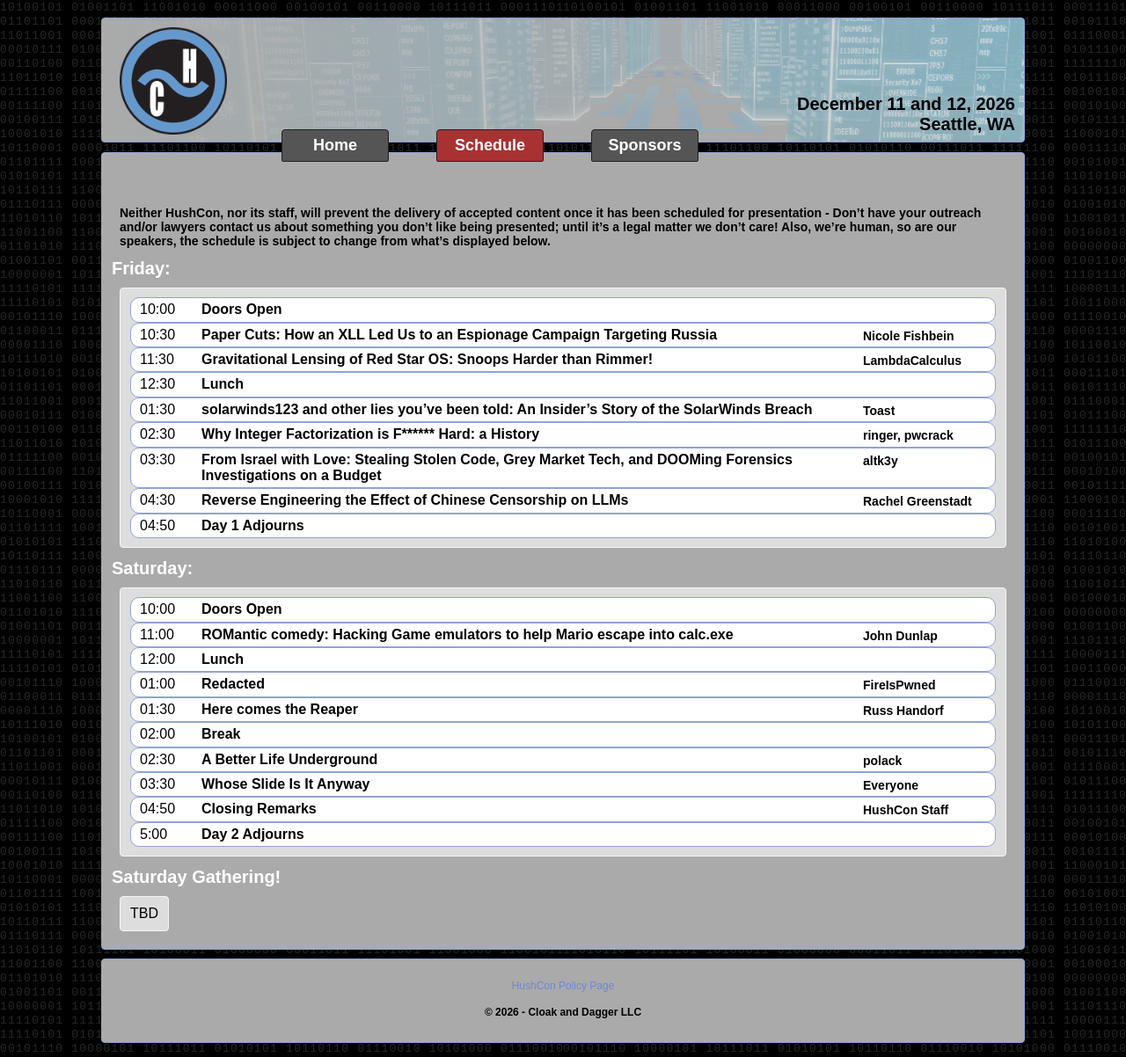
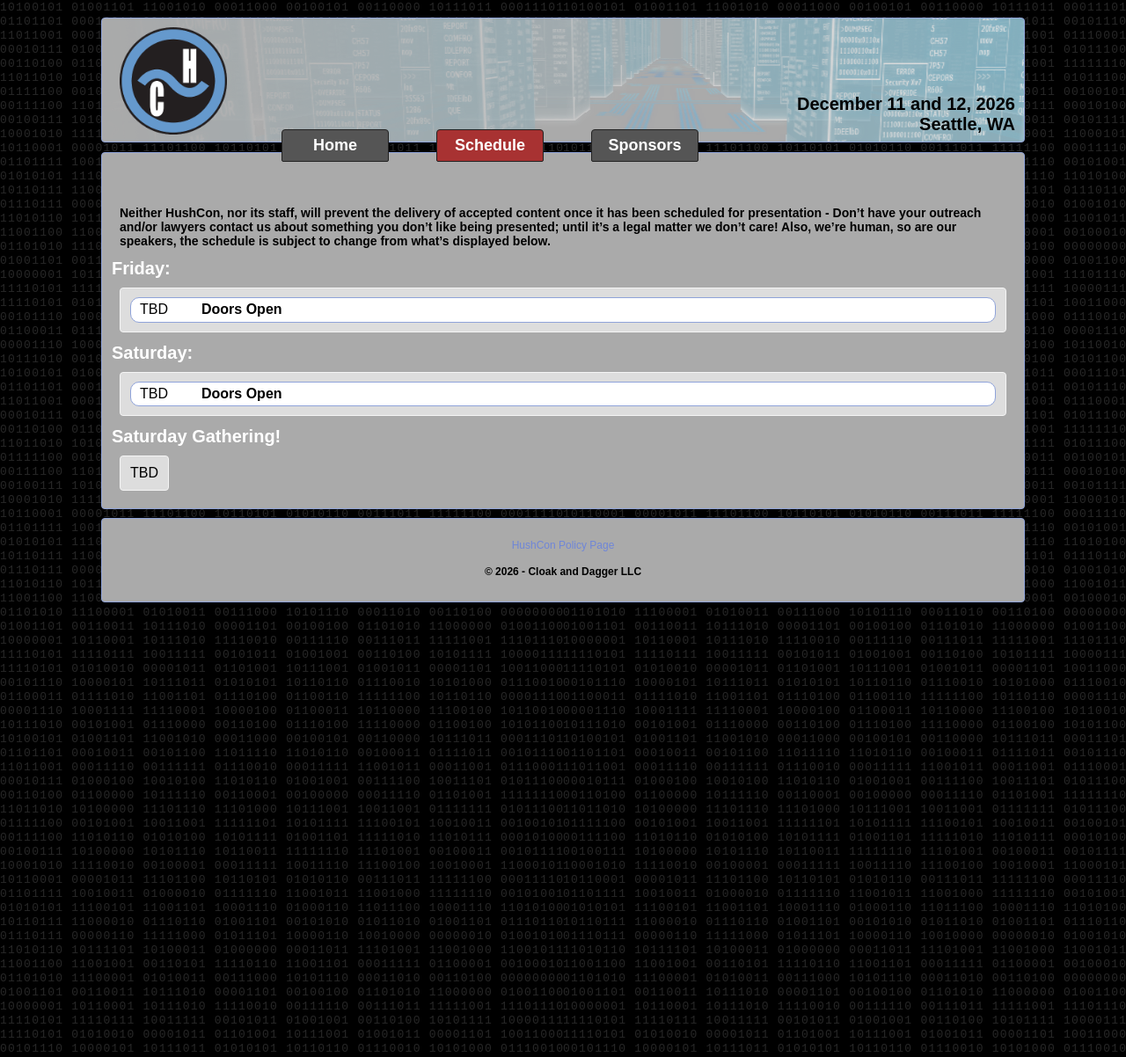
Before and after one commit to HushCon/hushcon.github.io, a Jekyll site: the page built from schedule.md, in a window 1280 px wide. Shown: the whole page at 88% size. Built offline with Jekyll 4.4.1, drawn with Linux system fonts in a browser that asks for light colours.

Commit message:
Update schedule.md
clearing the schedule

```diff
--- a/schedule.md
+++ b/schedule.md
@@ -21,59 +21,15 @@ title: Schedule
 days:
   - label: "Friday"
     slots:
-      - time: "10:00"
+      - time: "TBD"
         title: "Doors Open"
-      - time: "10:30"
-        title: "Paper Cuts: How an XLL Led Us to an Espionage Campaign Targeting Russia"
-        speaker: "Nicole Fishbein"
-      - time: "11:30"
-        title: "Gravitational Lensing of Red Star OS: Snoops Harder than Rimmer!"
-        speaker: "LambdaCalculus"
-      - time: "12:30"
-        title: "Lunch"
-      - time: "01:30"
-        title: "solarwinds123 and other lies you've been told: An Insider's Story of the SolarWinds Breach"
-        speaker: "Toast"
-      - time: "02:30"
-        title: "Why Integer Factorization is F\\*\\*\\*\\*\\*\\* Hard: a History"
-        speaker: "ringer, pwcrack"
-      - time: "03:30"
-        title: "From Israel with Love: Stealing Stolen Code, Grey Market Tech, and DOOMing Forensics Investigations on a Budget"
-        speaker: "altk3y"
-      - time: "04:30"
-        title: "Reverse Engineering the Effect of Chinese Censorship on LLMs"
-        speaker: "Rachel Greenstadt"
-      - time: "04:50"
-        title: "Day 1 Adjourns"
+
 
   - label: "Saturday"
     slots:
-      - time: "10:00"
+      - time: "TBD"
         title: "Doors Open"
-      - time: "11:00"
-        title: "ROMantic comedy: Hacking Game emulators to help Mario escape into calc.exe"
-        speaker: "John Dunlap"
-      - time: "12:00"
-        title: "Lunch"
-      - time: "01:00"
-        title: "Redacted"
-        speaker: "FireIsPwned"
-      - time: "01:30"
-        title: "Here comes the Reaper"
-        speaker: "Russ Handorf"
-      - time: "02:00"
-        title: "Break"
-      - time: "02:30"
-        title: "A Better Life Underground"
-        speaker: "polack"
-      - time: "03:30"
-        title: "Whose Slide Is It Anyway"
-        speaker: "Everyone"
-      - time: "04:50"
-        title: "Closing Remarks"
-        speaker: "HushCon Staff"
-      - time: "5:00"
-        title: "Day 2 Adjourns"
+
 
 after:
   - heading: "Saturday Gathering!"
```
